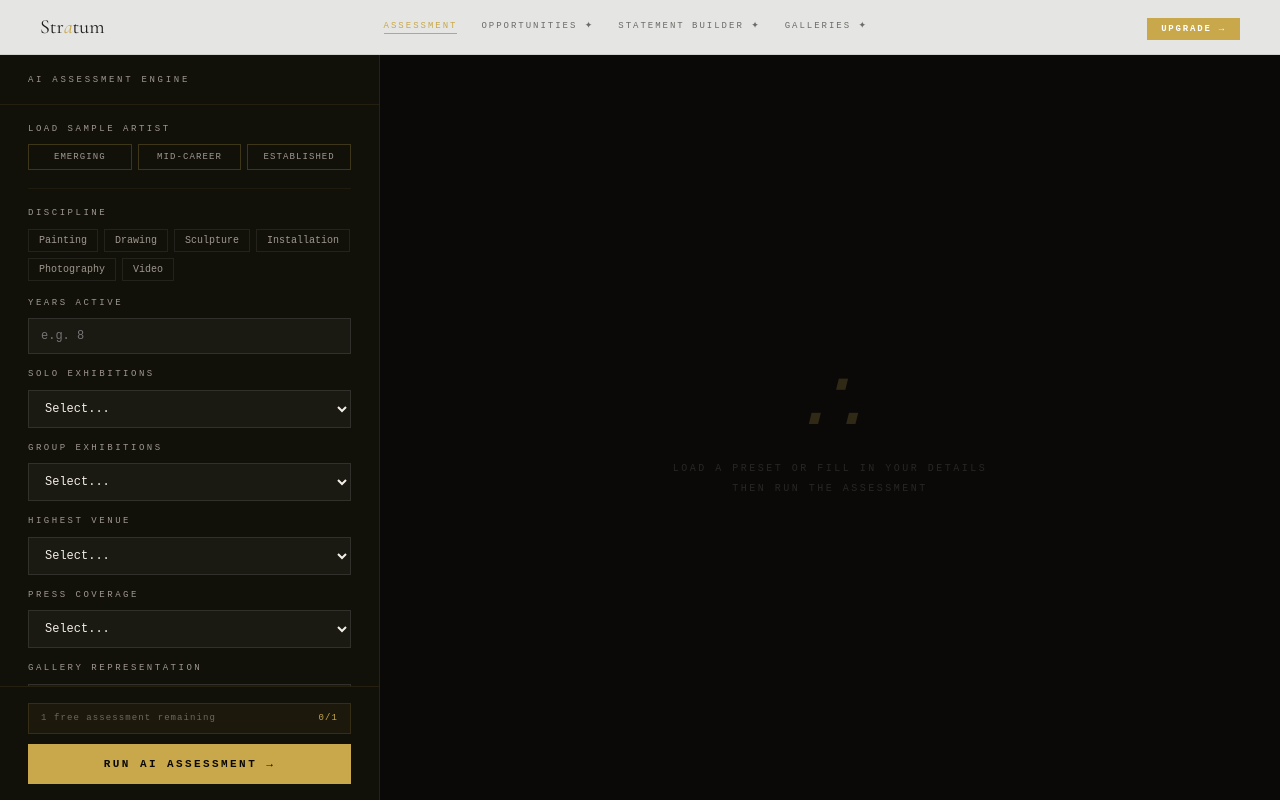
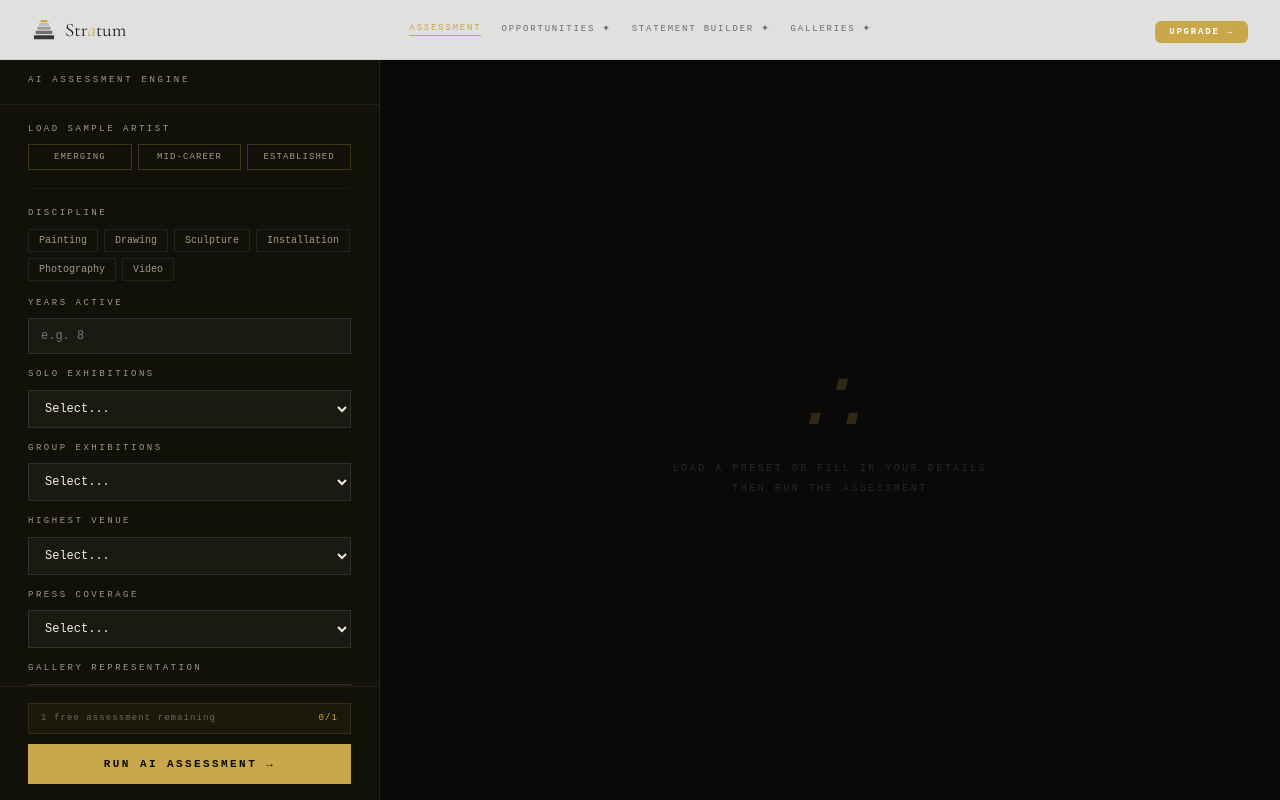
Before and after one commit to davidtroice/stratum, a Next.js app: page / in a window 1280 px wide. Both pictures are taken after a click on the button "BEGIN →". Built offline with nearby package versions, Linux system fonts and the light colour scheme; a web font is replaced by a local one.

Commit message:
Update index.js

```diff
--- a/pages/index.js
+++ b/pages/index.js
@@ -1,7 +1,3 @@
-// pages/index.js
-// FREE tier:  1 assessment, 5 opportunity previews, NO gallery matcher
-// PRO tier:   unlimited assessments, full opportunity database, gallery matcher
-
 import { useState, useEffect, useCallback } from "react";
 import Landing from "../components/Landing";
 import Assessment from "../components/Assessment";
@@ -11,20 +7,27 @@ import PortfolioBuilder from "../components/PortfolioBuilder";
 import Paywall from "../components/Paywall";
 
 const NAV = [
-  { id: "assessment",    label: "Assessment" },
-  { id: "opportunities", label: "Opportunities ✦" },
-  { id: "portfolio",     label: "Statement Builder ✦" },
-  { id: "galleries",     label: "Galleries ✦" },
+  { id:"assessment",    label:"Assessment" },
+  { id:"opportunities", label:"Opportunities ✦" },
+  { id:"portfolio",     label:"Statement Builder ✦" },
+  { id:"galleries",     label:"Galleries ✦" },
 ];
 
 const LS_EMAIL        = "stratum_email";
 const LS_IS_PRO       = "stratum_is_pro";
 const LS_ASSESS_COUNT = "stratum_assessment_count";
 
-const B = {
-  bg: "#f2f2f0", ink: "#1a1a18", mid: "#6b6b68",
-  border: "rgba(26,26,24,0.1)", gold: "#c8a84b",
-};
+const D = { bg:"#f2f2f0", ink:"#1a1a18", mid:"#6b6b68", border:"rgba(26,26,24,0.08)", gold:"#c8a84b" };
+
+const LogoMark = ({ size=24 }) => (
+  <svg width={size} height={size} viewBox="0 0 100 100" fill="none">
+    <rect x="8"  y="72" width="84" height="17" rx="5" fill="#1a1a18" opacity="0.85"/>
+    <rect x="15" y="53" width="70" height="14" rx="4" fill="#1a1a18" opacity="0.58"/>
+    <rect x="22" y="36" width="56" height="13" rx="4" fill="#1a1a18" opacity="0.34"/>
+    <rect x="29" y="21" width="42" height="11" rx="3" fill="#1a1a18" opacity="0.18"/>
+    <rect x="35" y="8"  width="30" height="10" rx="3" fill="#c8a84b"/>
+  </svg>
+);
 
 export default function Index() {
   const [screen, setScreen]           = useState("landing");
@@ -97,33 +100,36 @@ export default function Index() {
   };
 
   return (
-    <div style={{ background: B.bg, minHeight: "100vh", color: B.ink }}>
+    <div style={{ background:D.bg, minHeight:"100vh", color:D.ink }}>
 
       {proJustUnlocked && (
-        <div style={{ position: "fixed", top: "20px", left: "50%", transform: "translateX(-50%)", zIndex: 300, padding: "14px 28px", background: B.gold, color: "#fff", fontFamily: "monospace", fontSize: "11px", fontWeight: 600, letterSpacing: "0.2em", textTransform: "uppercase", boxShadow: "0 8px 32px rgba(200,168,75,0.35)", animation: "slideDown 0.4s ease" }}>
+        <div style={{ position:"fixed", top:"20px", left:"50%", transform:"translateX(-50%)", zIndex:300, padding:"14px 28px", background:D.gold, color:"#fff", fontFamily:"monospace", fontSize:"11px", fontWeight:600, letterSpacing:"0.2em", textTransform:"uppercase", borderRadius:"8px", boxShadow:"0 8px 32px rgba(200,168,75,0.35)", animation:"slideDown 0.4s ease" }}>
           ✦ Pro unlocked — welcome to Stratum Pro
         </div>
       )}
 
       {screen !== "landing" && (
-        <nav style={{ position: "fixed", top: 0, left: 0, right: 0, zIndex: 100, padding: "14px 40px", display: "flex", alignItems: "center", justifyContent: "space-between", background: "rgba(242,242,240,0.95)", backdropFilter: "blur(12px)", borderBottom: `1px solid ${B.border}` }}>
-          <button onClick={() => setScreen("landing")} style={{ fontFamily: "'Cormorant Garamond', serif", fontSize: "20px", fontWeight: 400, background: "none", border: "none", color: B.ink, cursor: "pointer" }}>
-            Str<span style={{ color: B.gold, fontStyle: "italic" }}>a</span>tum
+        <nav style={{ position:"fixed", top:0, left:0, right:0, zIndex:100, padding:"0 32px", height:"60px", display:"flex", alignItems:"center", justifyContent:"space-between", background:"rgba(242,242,240,0.93)", backdropFilter:"blur(16px)", borderBottom:`1px solid ${D.border}` }}>
+          <button onClick={()=>setScreen("landing")} style={{ display:"flex", alignItems:"center", gap:"9px", background:"none", border:"none", cursor:"pointer" }}>
+            <LogoMark size={24} />
+            <span style={{ fontFamily:"'Cormorant Garamond',serif", fontSize:"19px", fontWeight:400, color:D.ink }}>
+              Str<span style={{ color:D.gold, fontStyle:"italic" }}>a</span>tum
+            </span>
           </button>
-          <div style={{ display: "flex", gap: "24px", alignItems: "center" }}>
+          <div style={{ display:"flex", gap:"20px", alignItems:"center" }}>
             {NAV.map(n => (
-              <button key={n.id} onClick={() => navigate(n.id)} style={{ background: "none", border: "none", cursor: "pointer", fontSize: "9px", letterSpacing: "0.22em", textTransform: "uppercase", color: screen === n.id ? B.gold : B.mid, borderBottom: screen === n.id ? `1px solid ${B.gold}` : "1px solid transparent", paddingBottom: "2px", fontFamily: "monospace" }}>
+              <button key={n.id} onClick={()=>navigate(n.id)} style={{ background:"none", border:"none", cursor:"pointer", fontSize:"9px", letterSpacing:"0.2em", textTransform:"uppercase", color: screen===n.id ? D.gold : D.mid, borderBottom: screen===n.id ? `1.5px solid ${D.gold}` : "1.5px solid transparent", paddingBottom:"2px", fontFamily:"monospace", transition:"color 0.15s" }}>
                 {n.label}
               </button>
             ))}
           </div>
           <div>
             {isPro ? (
-              <button onClick={handleManagePro} style={{ padding: "6px 14px", background: "rgba(200,168,75,0.1)", border: `1px solid rgba(200,168,75,0.3)`, color: B.gold, fontFamily: "monospace", fontSize: "9px", letterSpacing: "0.2em", textTransform: "uppercase", cursor: "pointer" }}>
+              <button onClick={handleManagePro} style={{ padding:"6px 14px", background:"rgba(200,168,75,0.1)", border:"1px solid rgba(200,168,75,0.3)", color:D.gold, fontFamily:"monospace", fontSize:"9px", letterSpacing:"0.2em", textTransform:"uppercase", cursor:"pointer", borderRadius:"6px" }}>
                 ✦ Pro
               </button>
             ) : (
-              <button onClick={() => setPaywall({ feature: null })} style={{ padding: "6px 14px", background: B.gold, border: "none", color: "#fff", fontFamily: "monospace", fontSize: "9px", fontWeight: 600, letterSpacing: "0.2em", textTransform: "uppercase", cursor: "pointer" }}>
+              <button onClick={()=>setPaywall({feature:null})} style={{ padding:"6px 14px", background:D.gold, border:"none", color:"#fff", fontFamily:"monospace", fontSize:"9px", fontWeight:600, letterSpacing:"0.2em", textTransform:"uppercase", cursor:"pointer", borderRadius:"6px" }}>
                 Upgrade →
               </button>
             )}
@@ -131,15 +137,15 @@ export default function Index() {
         </nav>
       )}
 
-      {screen === "landing"       && <Landing onNavigate={navigate} isPro={isPro} onUpgrade={() => setPaywall({ feature: null })} />}
-      {screen === "assessment"    && <Assessment isPro={isPro} canRun={canRunAssessment} assessCount={assessCount} onRun={onAssessmentRun} onUpgrade={() => setPaywall({ feature: "Unlimited Assessments" })} />}
-      {screen === "opportunities" && <OpportunityDatabase isPro={isPro} onUpgrade={() => setPaywall({ feature: "Full Opportunity Database" })} />}
-      {screen === "portfolio"     && <PortfolioBuilder />}
-      {screen === "galleries"     && <GalleryMatcher />}
+      {screen==="landing"       && <Landing onNavigate={navigate} isPro={isPro} onUpgrade={()=>setPaywall({feature:null})} />}
+      {screen==="assessment"    && <Assessment isPro={isPro} canRun={canRunAssessment} assessCount={assessCount} onRun={onAssessmentRun} onUpgrade={()=>setPaywall({feature:"Unlimited Assessments"})} />}
+      {screen==="opportunities" && <OpportunityDatabase isPro={isPro} onUpgrade={()=>setPaywall({feature:"Full Opportunity Database"})} />}
+      {screen==="portfolio"     && <PortfolioBuilder />}
+      {screen==="galleries"     && <GalleryMatcher />}
 
-      {paywall && <Paywall feature={paywall.feature} onClose={() => setPaywall(null)} onUpgrade={handleUpgrade} loading={checkoutLoading} />}
+      {paywall && <Paywall feature={paywall.feature} onClose={()=>setPaywall(null)} onUpgrade={handleUpgrade} loading={checkoutLoading} />}
 
-      <style>{`@keyframes slideDown { from { opacity:0; transform:translateX(-50%) translateY(-10px); } to { opacity:1; transform:translateX(-50%) translateY(0); } }`}</style>
+      <style>{`@keyframes slideDown{from{opacity:0;transform:translateX(-50%) translateY(-10px)}to{opacity:1;transform:translateX(-50%) translateY(0)}}`}</style>
     </div>
   );
 }
```
